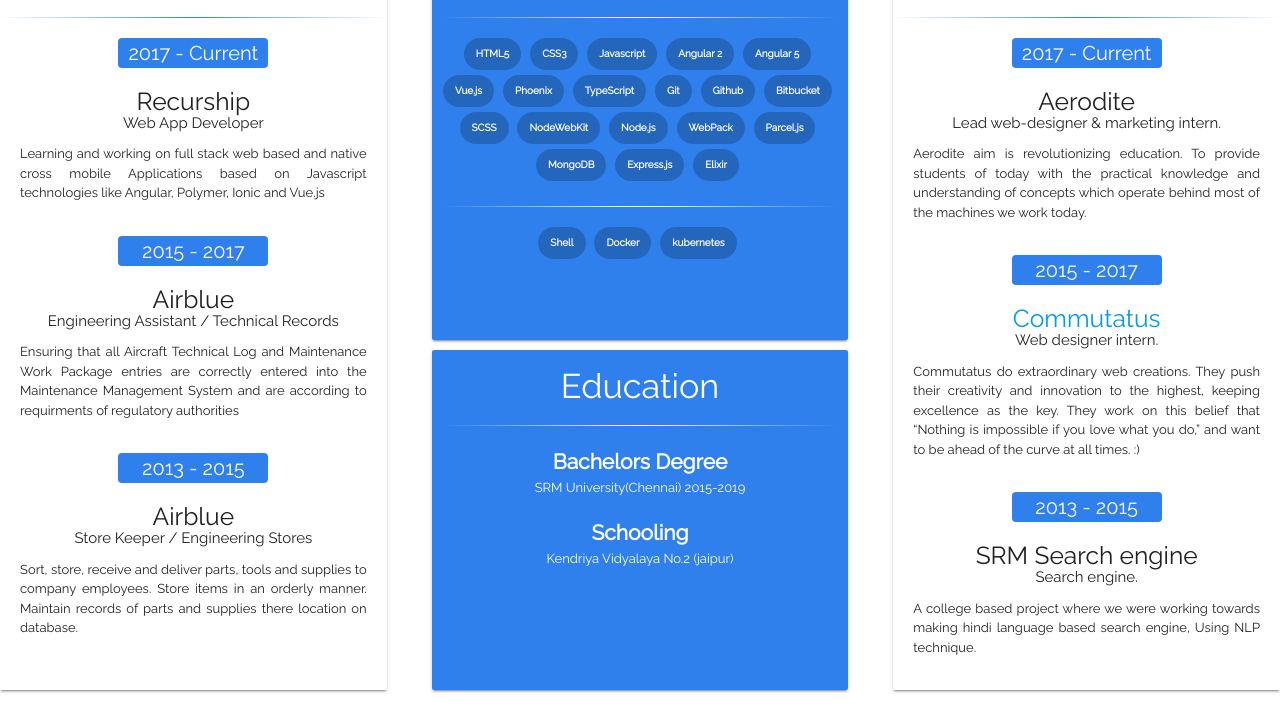
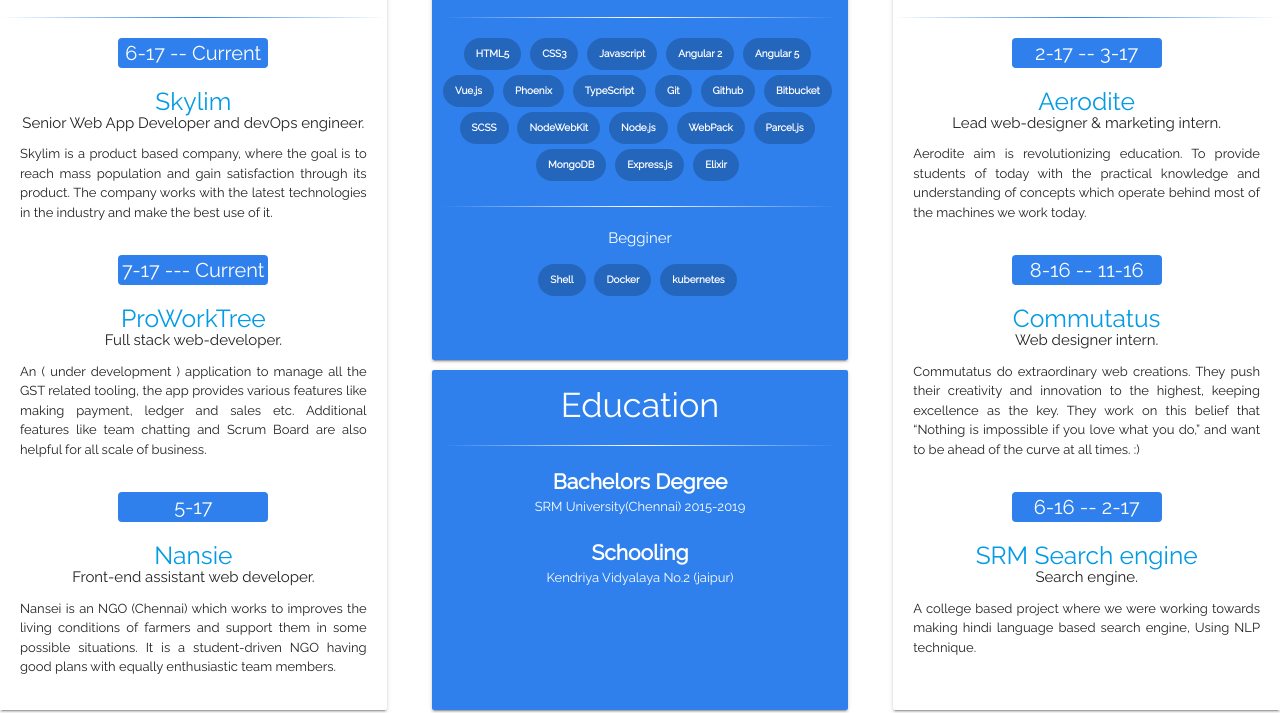
Before and after one commit to adyontech/aadii104-old, a Vue app: page resume.html in a window 1280 px wide. Shown: the part 533-1246 px from the top of the page. Built offline with nearby package versions, Linux system fonts and the light colour scheme.

Commit message:
resume done.

```diff
--- a/resume.html
+++ b/resume.html
@@ -87,30 +87,38 @@
       <h4>Experience</h4>
       <hr>
       <div>
-        <div class="date date-left">2017 - Current</div>
+        <div class="date date-left">6-17 -- Current</div>
         <div class="pd-20">
-          <h5 class="company">Recurship</h5>
-          <h6 class="title">Web App Developer</h6>
-          <p class="description">Learning and working on full stack web based and native cross mobile Applications based on Javascript technologies
-            like Angular, Polymer, Ionic and Vue.js</p>
+          <a href="https://www.skylimservices.tk" target="_blank">
+            <h5 class="company">Skylim</h5>
+          </a>
+          <h6 class="title">Senior Web App Developer and devOps engineer.</h6>
+          <p class="description">Skylim is a product based company, where the goal is to reach mass population and gain satisfaction through its
+            product. The company works with the latest technologies in the industry and make the best use of it. </p>
         </div>
       </div>
       <div>
-        <div class="date date-left">2015 - 2017</div>
+        <div class="date date-left">7-17 --- Current</div>
         <div class="pd-20">
-          <h5 class="company">Airblue</h5>
-          <h6 class="title">Engineering Assistant / Technical Records</h6>
-          <p class="description">Ensuring that all Aircraft Technical Log and Maintenance Work Package entries are correctly entered into the Maintenance
-            Management System and are according to requirments of regulatory authorities</p>
+          <a href="https://www.app.proworktree.com" target="_blank">
+            <h5 class="company">ProWorkTree</h5>
+          </a>
+          <h6 class="title">Full stack web-developer.</h6>
+          <p class="description">An ( under development ) application to manage all the GST related tooling, the app provides various features like
+            making payment, ledger and sales etc. Additional features like team chatting and Scrum Board are also helpful
+            for all scale of business.
+          </p>
         </div>
       </div>
       <div>
-        <div class="date date-left">2013 - 2015</div>
+        <div class="date date-left">5-17</div>
         <div class="pd-20">
-          <h5 class="company">Airblue</h5>
-          <h6 class="title">Store Keeper / Engineering Stores</h6>
-          <p class="description">Sort, store, receive and deliver parts, tools and supplies to company employees. Store items in an orderly manner.
-            Maintain records of parts and supplies there location on database.</p>
+          <a href="https://www.nansei.in" target="_blank">
+            <h5 class="company">Nansie</h5>
+          </a>
+          <h6 class="title">Front-end assistant web developer.</h6>
+          <p class="description">Nansei is an NGO (Chennai) which works to improves the living conditions of farmers and support them in some possible
+            situations. It is a student-driven NGO having good plans with equally enthusiastic team members.</p>
         </div>
       </div>
     </div>
@@ -138,6 +146,7 @@
       <div class="chip">Elixir</div>
 
       <hr class="hr-white">
+      <p>Begginer</p>
       <div class="chip">Shell</div>
       <div class="chip">Docker</div>
       <div class="chip">kubernetes</div>
@@ -179,16 +188,18 @@
       <h4>Experience</h4>
       <hr>
       <div>
-        <div class="date date-left">2017 - Current</div>
+        <div class="date date-left">2-17 -- 3-17</div>
         <div class="pd-20">
-          <h5 class="company">Aerodite</h5>
+          <a href="https://www.commutauts.com" target="_blank">
+            <h5 class="company">Aerodite</h5>
+          </a>
           <h6 class="title">Lead web-designer & marketing intern.</h6>
           <p class="description">Aerodite aim is revolutionizing education. To provide students of today with the practical knowledge and understanding
             of concepts which operate behind most of the machines we work today. </p>
         </div>
       </div>
       <div>
-        <div class="date date-left">2015 - 2017</div>
+        <div class="date date-left">8-16 -- 11-16</div>
         <div class="pd-20">
           <a href="https://www.commutauts.com" target="_blank">
             <h5 class="company">Commutatus</h5>
@@ -200,12 +211,12 @@
         </div>
       </div>
       <div>
-        <div class="date date-left">2013 - 2015</div>
+        <div class="date date-left">6-16 -- 2-17</div>
 
         <div class="pd-20">
           <a href="https://github.com/dushyant7917/Hindi-News-SEARCH-ENGINE" target="_blank">
+            <h5 class="company">SRM Search engine </h5>
           </a>
-          <h5 class="company">SRM Search engine </h5>
           <h6 class="title">Search engine.</h6>
           <p class="description">A college based project where we were working towards making hindi language based search engine, Using NLP technique.</p>
         </div>
```
